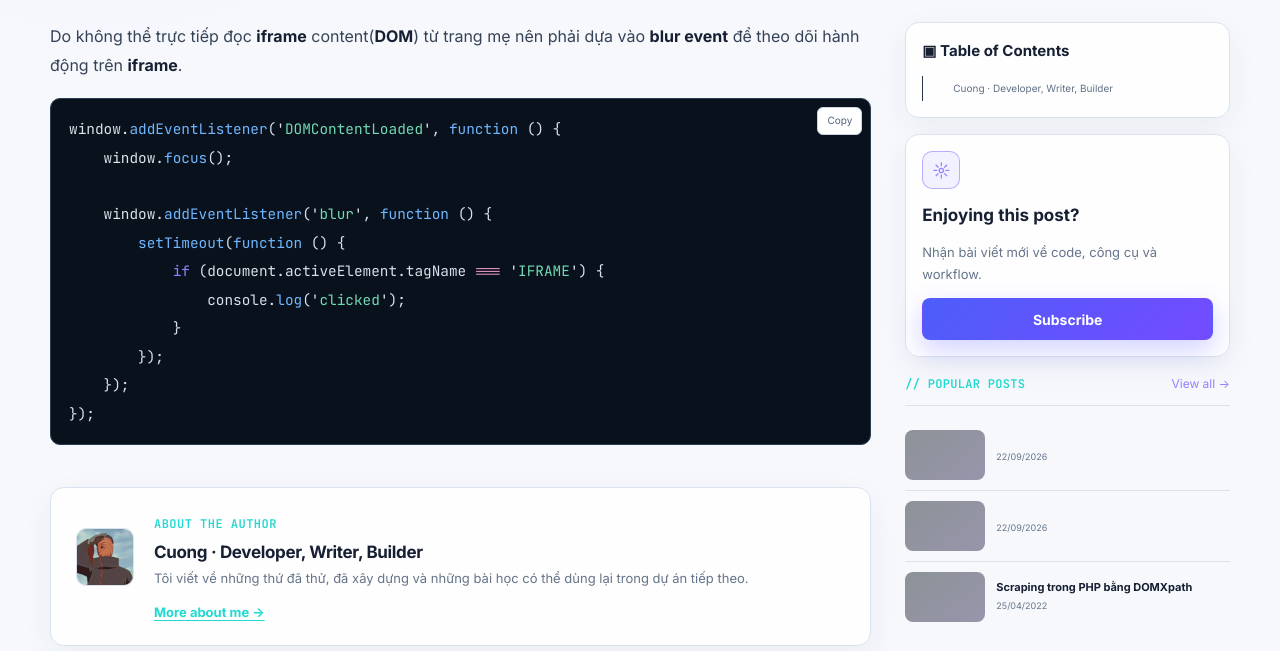
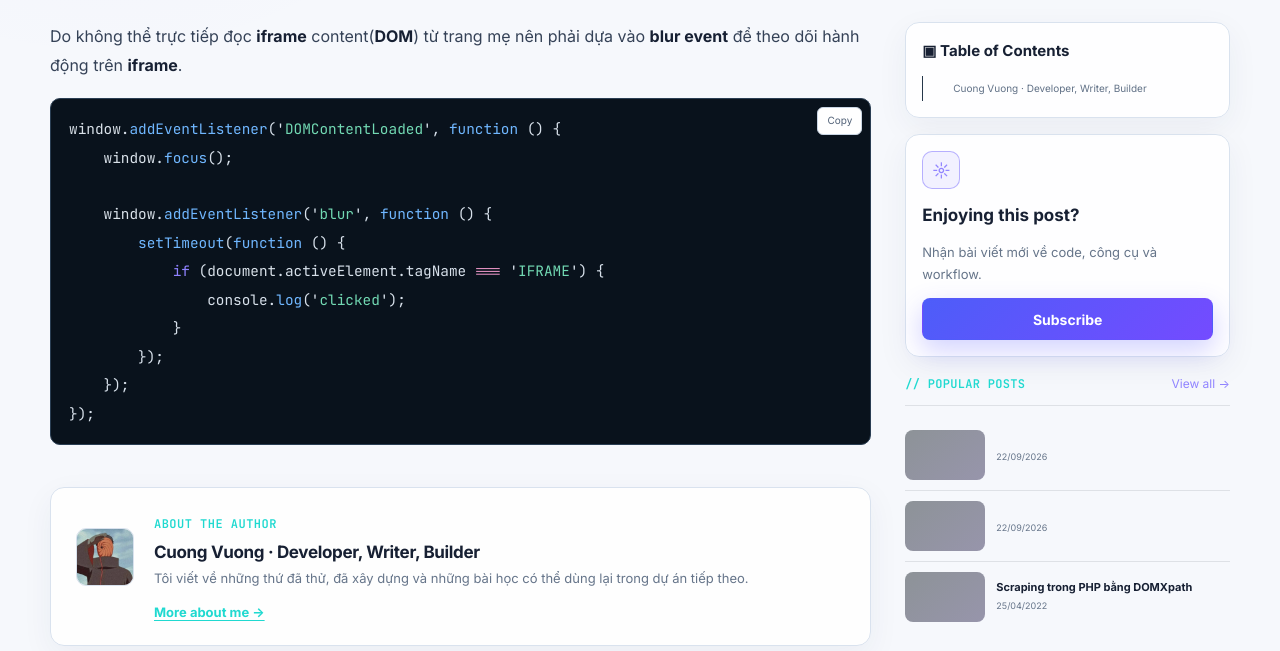
Before and after one commit to cuongtobi/cuongtobi.github.io, a Jekyll site: the page built from _posts/2022-04-25-iframe-click-event-trong-javascript.md, in a window 1280 px wide and 900 px high, scrolled down 664 px, cut to the strip 0-651 px from the top of the window. Built offline with Jekyll 4.4.1, drawn with Linux system fonts in a browser that asks for light colours; grey boxes are pictures that could not be loaded.

Commit message:
content: align article author branding

```diff
--- a/_layouts/post.html
+++ b/_layouts/post.html
@@ -17,7 +17,7 @@
 
     <div class="post-author-row">
       <div class="post-author">
-        <img src="{{ '/apple-touch-icon.png' | relative_url }}" alt="Cuong" class="avatar avatar-small">
+        <img src="{{ '/apple-touch-icon.png' | relative_url }}" alt="Cuong Vuong" class="avatar avatar-small">
         <div>
           <strong>{{ page.author | default: site.author.name }}</strong>
           <span>{{ site.author.role }}</span>
@@ -48,10 +48,10 @@
       {{ content }}
 
       <div class="article-end-card">
-        <img src="{{ '/apple-touch-icon.png' | relative_url }}" alt="Cuong" class="avatar">
+        <img src="{{ '/apple-touch-icon.png' | relative_url }}" alt="Cuong Vuong" class="avatar">
         <div>
           <span class="eyebrow">ABOUT THE AUTHOR</span>
-          <h3>Cuong · Developer, Writer, Builder</h3>
+          <h3>Cuong Vuong · Developer, Writer, Builder</h3>
           <p>Tôi viết về những thứ đã thử, đã xây dựng và những bài học có thể dùng lại trong dự án tiếp theo.</p>
           <a class="text-link" href="{{ '/about.html' | relative_url }}">More about me →</a>
         </div>
```
